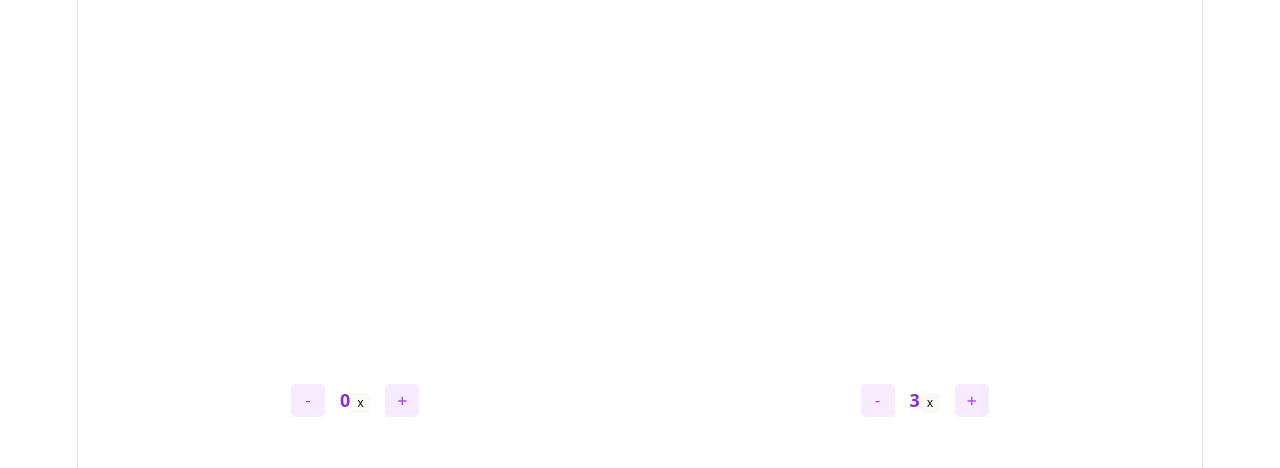
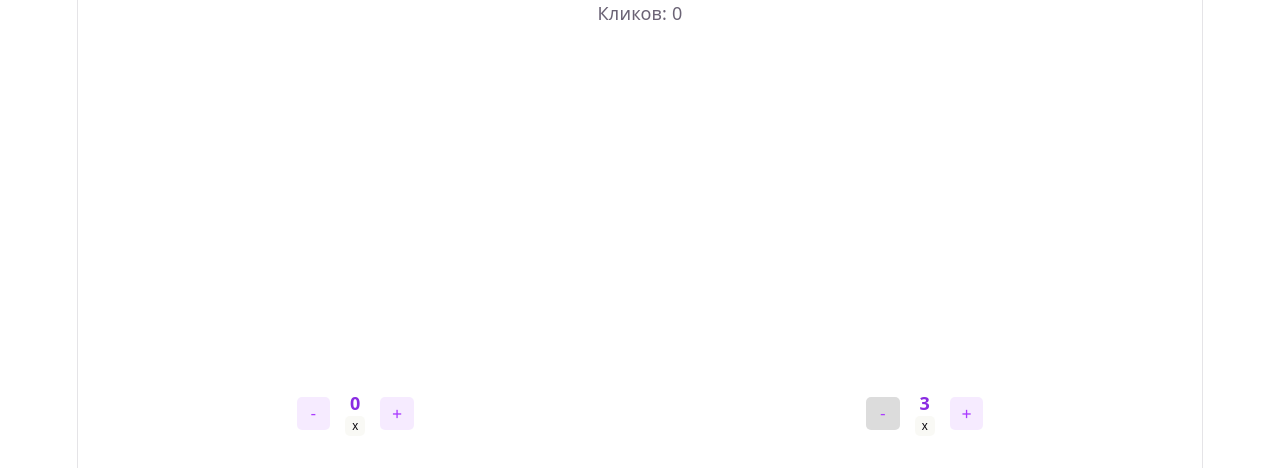
Before and after one commit to ITHUB-SPB/ithub-frontend-widgets, a React (Vite) app: page / in a window 1280 px wide. Shown: the top 468 px of the page. Built offline with nearby package versions, Linux system fonts and the light colour scheme.

Commit message:
19.09.2026

```diff
--- a/src/App.css
+++ b/src/App.css
@@ -16,6 +16,11 @@
   &:focus-visible {
     outline: 2px solid var(--accent);
     outline-offset: 2px;
+  }
+
+  &:disabled {
+    background: gainsboro;
+    pointer-events: none;
   }
 }
 
@@ -46,3 +51,8 @@
   color: blueviolet;
   font-weight: bold;
 }
+
+.column {
+  display: flex;
+  flex-direction: column;
+}
--- a/src/App.tsx
+++ b/src/App.tsx
@@ -1,11 +1,20 @@
+import { useState } from 'react'
+
 import Counter from './components/counter'
 import './App.css'
 
 export default function App() {
+  const [clicks, updateClicks] = useState<number>(0)
+
+  const handleClick = () => updateClicks(state => state + 1)
+
   return (
-    <section id="center">
-      <Counter min={null} max={10} />
-      <Counter min={3} max={null} />
-    </section>
+    <>
+      <p>Кликов: {clicks}</p>
+      <section id="center">
+        <Counter min={null} max={10} updateClicks={handleClick} />
+        <Counter min={3} max={null} updateClicks={handleClick} />
+      </section>
+    </>
   )
 }
--- a/src/components/counter.tsx
+++ b/src/components/counter.tsx
@@ -1,23 +1,47 @@
-import { useState } from 'react'
+import { useReducer } from 'react'
 
 type CounterProps = {
     min: number | null;
     max: number | null;
+    updateClicks: () => void;
+}
+
+type CounterState = {
+    count: number,
+    min: number | null,
+    max: number | null
+}
+
+type Action = { type: 'plus' } | { type: 'minus' } | { type: 'reset ' }
+
+function counterReducer(state: CounterState, action: Action) {
+    switch (action.type) {
+        case 'plus':
+            return state.max === null || state.count < state.max
+                ? { ...state, count: state.count + 1 }
+                : state
+        case 'minus':
+            return state.min === null || state.count > state.min
+                ? { ...state, count: state.count - 1 }
+                : state
+        case 'reset ':
+            return { ...state, count: state.min ?? 0 }
+    }
 }
 
 export default function Counter(props: CounterProps) {
-    const [count, setCount] = useState(props.min ?? 0)
+    const [state, dispatch] = useReducer(counterReducer, {
+        count: props.min ?? 0,
+        min: props.min,
+        max: props.max
+    })
 
-    function handleClick(action: "plus" | "minus") {
-        if (action === "minus" && (props.min === null || count > props.min)) {
-            setCount(count => count - 1)
-        } else if (action === "plus" && (props.max === null || count < props.max)) {
-            setCount(count => count + 1)
-        }
+    function canPlus(): boolean {
+        return state.max === null || state.count < state.max
     }
 
-    function handleReset() {
-        setCount(props.min ?? 0)
+    function canMinus(): boolean {
+        return state.min === null || state.count > state.min
     }
 
     return (
@@ -25,18 +49,26 @@ export default function Counter(props: CounterProps) {
             <button
                 type="button"
                 className="counter"
-                onClick={() => handleClick('minus')}
+                disabled={!canMinus()}
+                onClick={() => {
+                    dispatch({ type: "minus" })
+                    props.updateClicks()
+                }}
             >-</button>
 
-            <div>
-                <span className="result">{count}</span>
-                <button type="button" className="reset" onClick={handleReset}>x</button>
+            <div className="column">
+                <span className="result">{state.count}</span>
+                <button type="button" className="reset" onClick={() => dispatch({ type: "reset " })}>x</button>
             </div>
 
             <button
                 type="button"
                 className="counter"
-                onClick={() => handleClick('plus')}
+                disabled={!canPlus()}
+                onClick={() => {
+                    dispatch({ type: "plus" })
+                    props.updateClicks()
+                }}
             >+</button>
         </section >
     )
```
